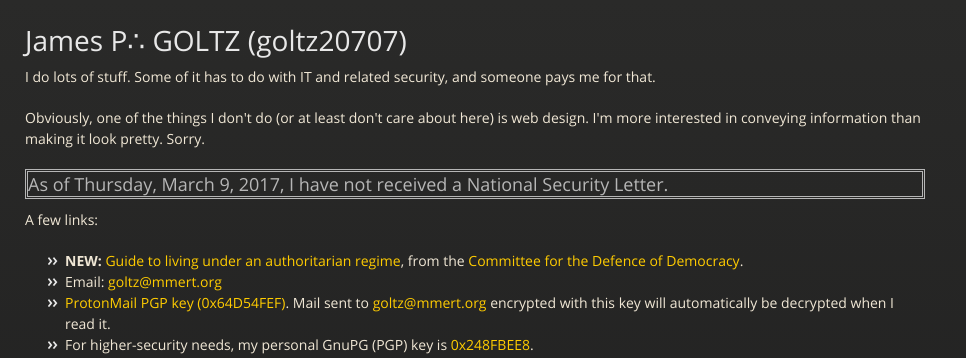
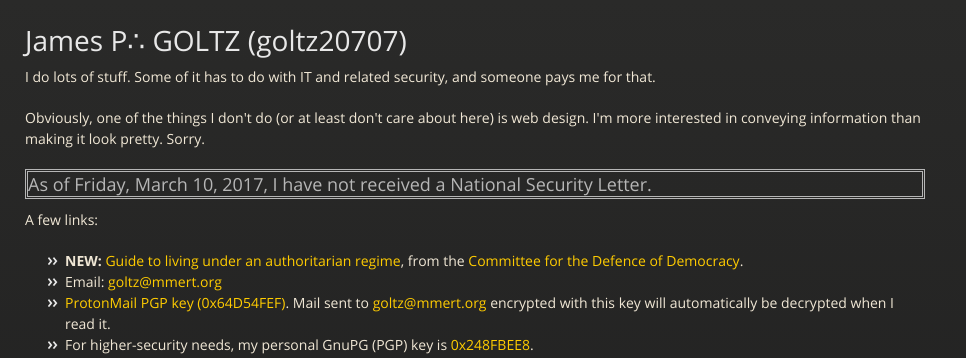
Before and after one commit to goltz20707/goltz20707.github.io, a Jekyll site: the page built from index.html, in a window 1280 px wide. Shown: the top 358 px of the page, without its empty margins (0-966 px from the left). Built offline with Jekyll 4.4.1, drawn with Linux system fonts in a browser that asks for light colours.

Commit message:
Update nsl.html

```diff
--- a/_includes/nsl.html
+++ b/_includes/nsl.html
@@ -4,6 +4,6 @@ date '+%A, %B %e, %Y,'
 
 <h3 style="border: double">As of
 
-Thursday, March  9, 2017,
+Friday, March 10, 2017,
 
 I have not received a National Security Letter.</h3>
```
